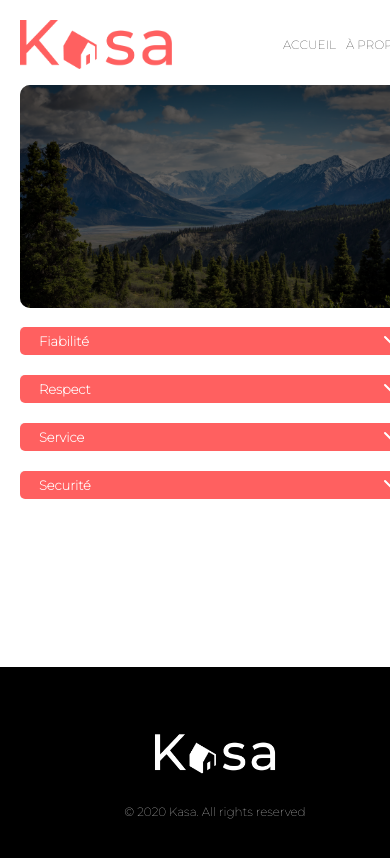
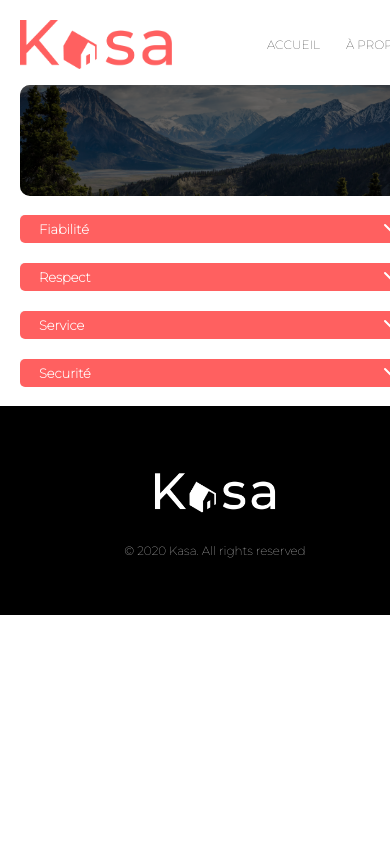
Before and after one commit to AngieLeutard/Kasa2, a React (Create React App) app: page /about in a window 390 px wide. Shown: the top 858 px of the page. Built offline with nearby package versions, Linux system fonts and the light colour scheme; a web font is replaced by a local one.

Commit message:
fixed responsive css

```diff
--- a/src/style/components/Banner.css
+++ b/src/style/components/Banner.css
@@ -42,7 +42,9 @@
 
     .banner_title {
         font-size: 24px;
-        width: 60%;
+        width: 69%;
         padding-left: 16px;
+        text-shadow: none;
+
     }
 }
--- a/src/style/components/Card.css
+++ b/src/style/components/Card.css
@@ -46,7 +46,7 @@
 @media (max-width:767px) {
 
     .card_item {
-        width: 100%;
+        width: 90%;
         height: 255px;
     }
 }
--- a/src/style/components/Header.css
+++ b/src/style/components/Header.css
@@ -47,7 +47,7 @@
     }
 
     .header_nav {
-        gap: 10px;
+        gap: 26px;
     }
 
     .header_link {
--- a/src/style/pages/About.css
+++ b/src/style/pages/About.css
@@ -20,10 +20,11 @@
 
     .about_bannerContainer {
         margin-bottom: 19px;
+        height: 111px;
     }
 
     .about_textWrapper {
-        margin-bottom: 168px;
+        margin-bottom: 19px;
         gap: 20px;
         width: 100%;
     }
--- a/src/style/pages/Apartment.css
+++ b/src/style/pages/Apartment.css
@@ -31,7 +31,7 @@
     font-family: 'Montserrat';
     font-weight: 500;
     font-size: 18px;
-    color: #FF6060;
+    color: black;
     margin-bottom: 20px;
 }
 
--- a/src/style/pages/ErrorPage.css
+++ b/src/style/pages/ErrorPage.css
@@ -30,7 +30,7 @@
     font-family: 'Montserrat';
     font-weight: 500;
     font-size: 18px;
-    color: #FF6060;
+    color: black;
 }
 
 /* ** Mobile ** */
--- a/src/style/pages/Home.css
+++ b/src/style/pages/Home.css
@@ -25,11 +25,14 @@
     .home_bannerContainer {
         height: 111px;
         margin-bottom: 22px;
+        width: 90%;
     }
 
     .home_cardList_wrapper {
         padding-top: 0;
         background-color: white;
         gap: 20px;
+        padding-bottom: 0;
+        margin-bottom: 27px;
     }
 }
```
Also changed, not shown: src/assets/stars/GreyStar.png, src/assets/stars/RedStar.png.
